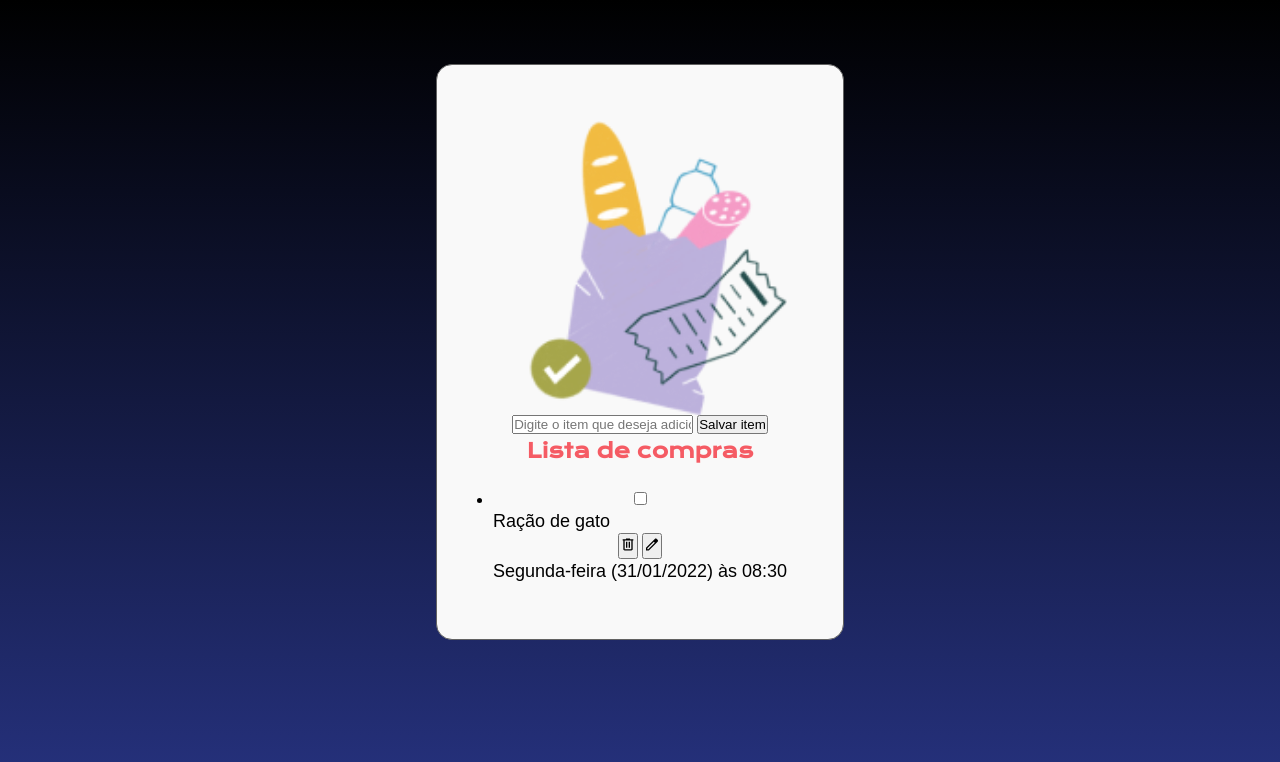
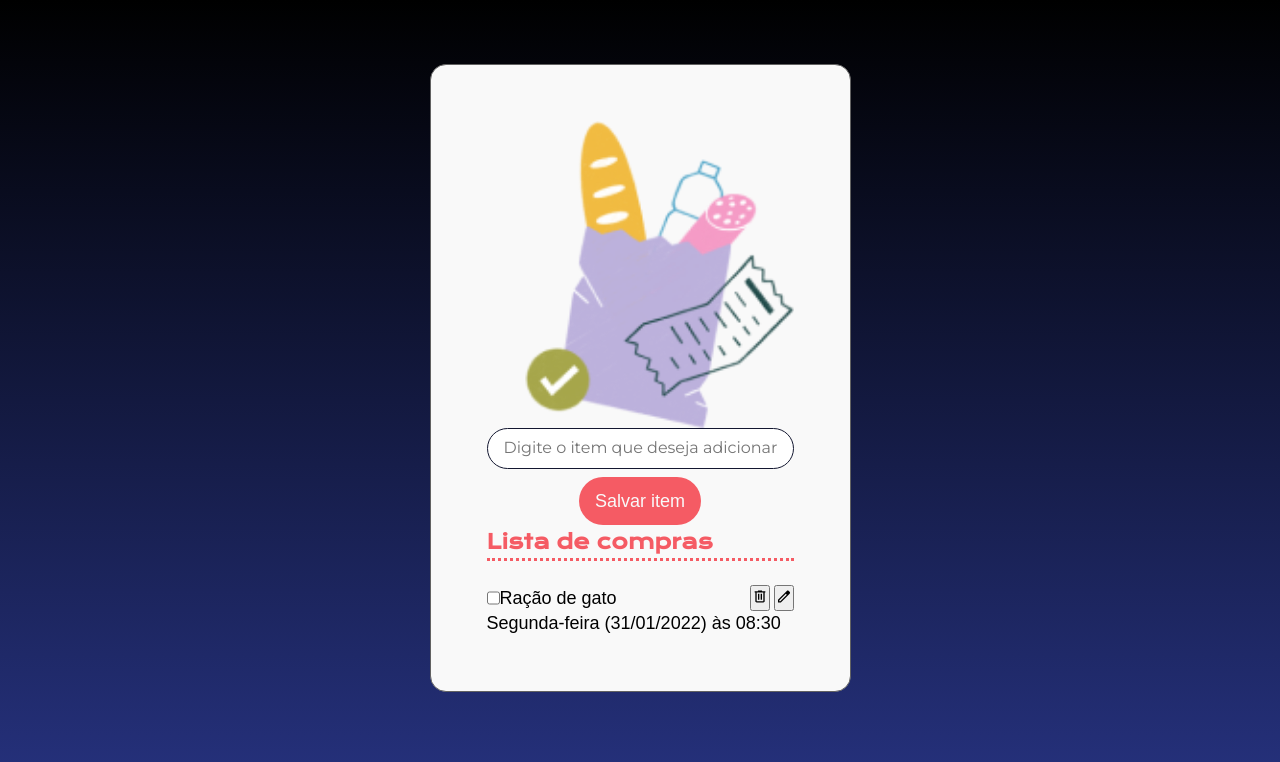
Before and after one commit to AlanGustav0/web--shopping-page, a plain HTML site: page index.html in a window 1280 px wide. Drawn offline with nearby package versions, Linux system fonts and the light colour scheme; a web font is replaced by a local one.

Commit message:
feature: Iput, button and align itens customization

```diff
--- a/index.html
+++ b/index.html
@@ -14,19 +14,19 @@
   </head>
 
   <body>
-    <main class="shopping-page-container">
+    <main class="main__container">
         <img src="img/bag.png" alt="sacola de compras" />
       <form>
-        <input type="text" placeholder="Digite o item que deseja adicionar" />
-        <button>Salvar item</button>
+        <input id="input-item" type="text" placeholder="Digite o item que deseja adicionar" />
+        <button class="main__container__save-button">Salvar item</button>
       </form>
 
       <ul>
         <h2>Lista de compras</h2>
       <hr />
         <li>
-          <div>
-            <div>
+          <div class="main__container__item__lista-container">
+            <div class="main__container__item__lista-container__nome-compra">
               <input type="checkbox" />
               <p>Ração de gato</p>
             </div>
@@ -39,7 +39,7 @@
               </button>
             </div>
           </div>
-          <p>Segunda-feira (31/01/2022) às 08:30</p>
+          <p class="main__container__item-texto">Segunda-feira (31/01/2022) às 08:30</p>
         </li>
       </ul>
     </main>
--- a/styles.css
+++ b/styles.css
@@ -22,7 +22,19 @@ body {
   align-items: center;
 }
 
-.shopping-page-container {
+form {
+  display: flex;
+  flex-direction: column;
+  align-items: center;
+  gap: 8px;
+}
+
+ul{
+  list-style-type: none;
+  width: 100%;
+}
+
+.main__container {
   background: var(--neutro);
   margin-top: 64px;
   display: flex;
@@ -33,24 +45,70 @@ body {
   padding: 56px;
 }
 
-.shopping-page-container h2 {
+.main__container h2 {
   font-family: var(--fonte-titulo);
   color: var(--cor-primaria);
   font-size: 20px;
   line-height: 33px;
+  text-align: left;
 }
 
-hr {
+.main__container hr {
   border: none;
-  border-bottom: 3px dotted var(--cor-primairia);
+  border-bottom: 3px dotted var(--cor-primaria);
   margin-bottom: 24px;
   width: 100%;
 }
 
-.shopping-page-container p {
-    font-family: var(--fonte-texto);
-    font-size: 18px;
-    font-weight: 400;
-    line-height: 24px;
-    text-align: left;
+.main__container p {
+  font-family: var(--fonte-texto);
+  font-size: 18px;
+  font-weight: 400;
+  line-height: 24px;
+  text-align: left;
 }
+
+.main__container #input-item {
+  border-radius: 24px;
+  display: block;
+  padding: 12px 16px;
+  min-width: 307px;
+  text-align: center;
+  border: var(--preto) solid 1px;
+}
+
+.main__container #input-item::placeholder {
+  font-family: "Montserrat", sans-serif;
+  font-size: 16px;
+  line-height: 19px;
+}
+
+.main__container__save-button{
+  text-align: center;
+  padding:12px 16px;
+  border-radius: 24px;
+  background-color: var(--cor-primaria);
+  color: var(--neutro);
+  font-size: 18px;
+  line-height: 24px;
+  border: none;
+  border-radius: 24px;
+}
+
+
+
+.main__container__item__lista-container {
+  display: flex;
+  align-items: center;
+  justify-content: space-between;
+}
+
+.main__container__item__lista-container__nome-compra{
+  display: flex;
+}
+
+.main__container__item-texto{
+  font-size: 12px;
+  line-height: 20px;
+
+}
```
